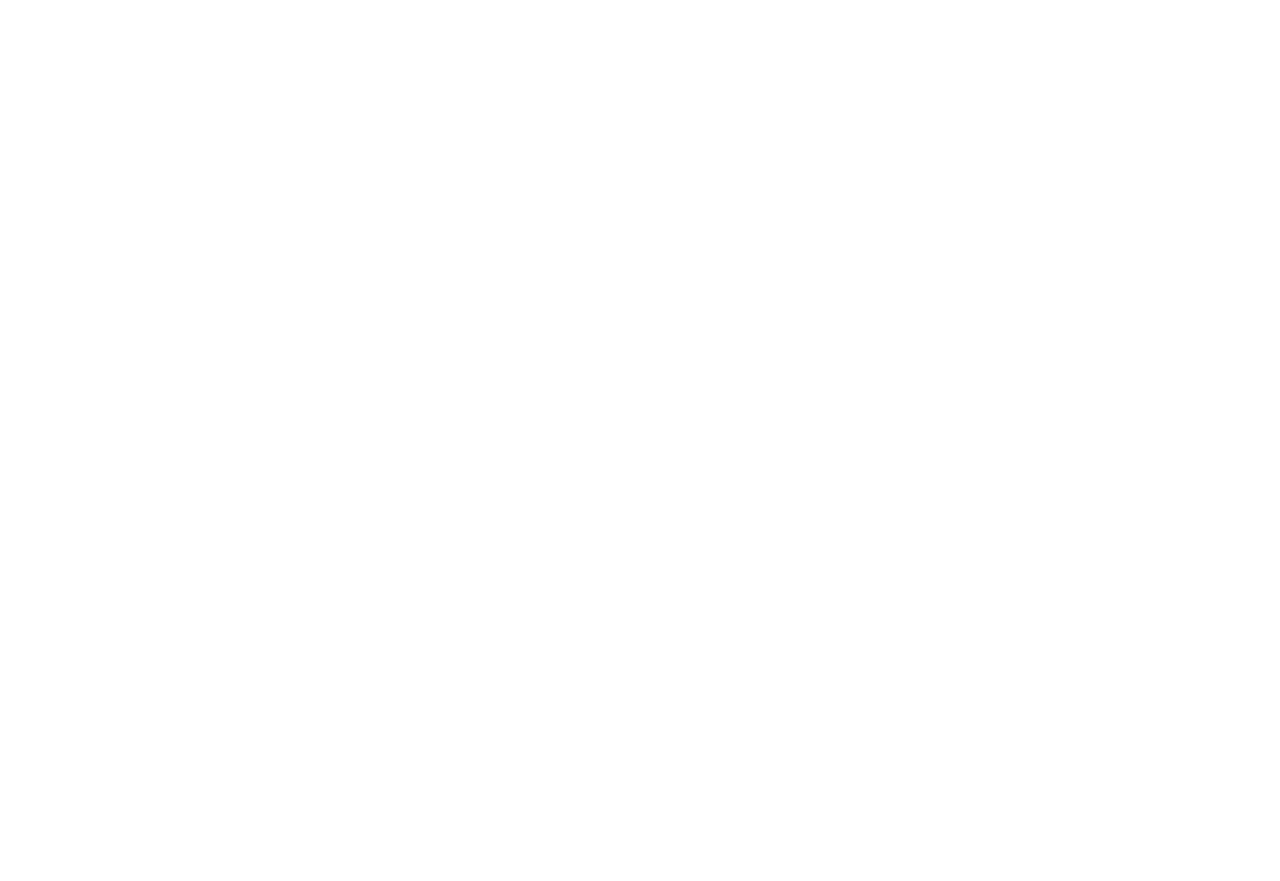
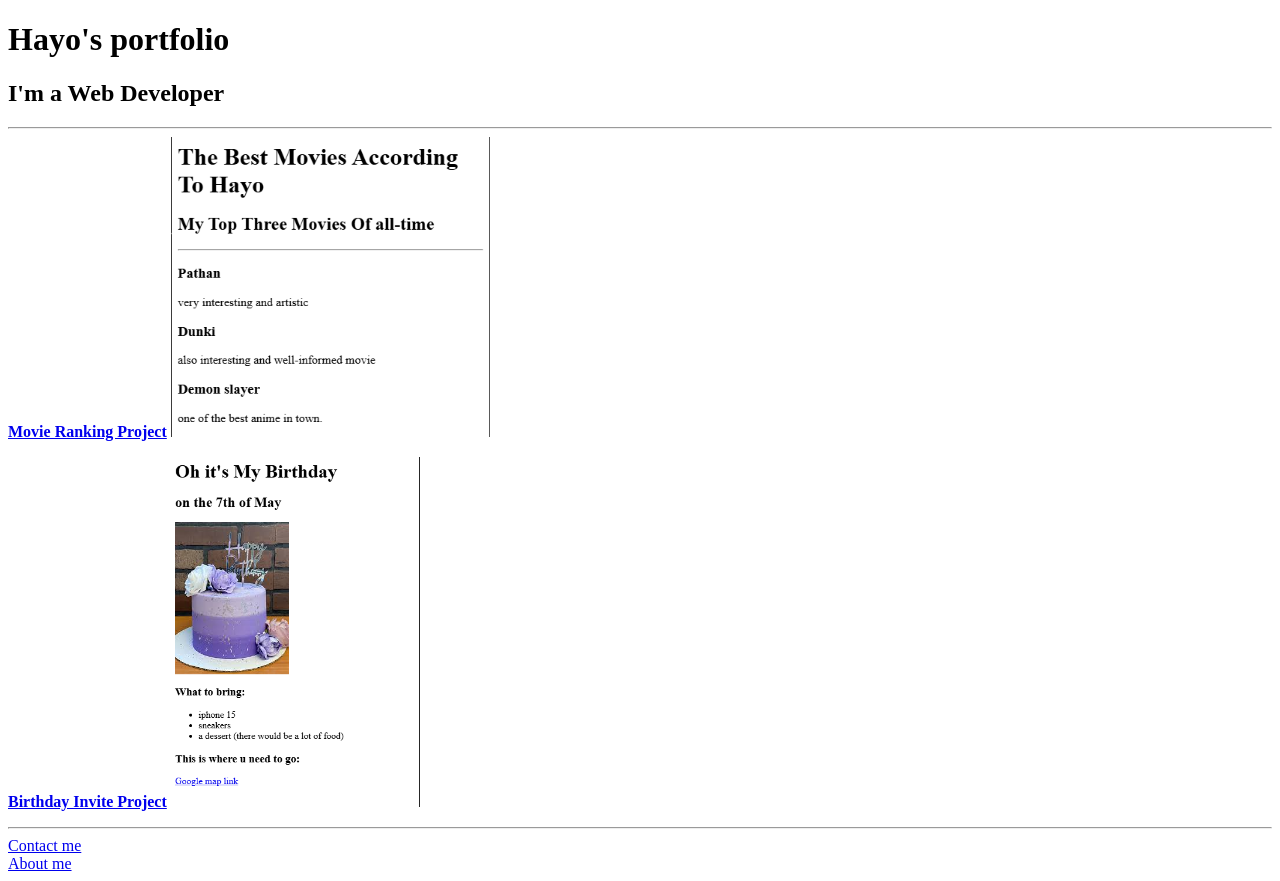
Before and after one commit to Hayo7/html-portfolio, a plain HTML site: page index.html in a window 1280 px wide. Before the commit the page ends 800 px from the top, so only its background shows below. Drawn offline with Linux system fonts and the light colour scheme.

Commit message:
Add files via upload

```diff
--- a/index.html
+++ b/index.html
@@ -13,3 +13,27 @@ HINT for TODO 6: You can use the height attribute set to 200 to make the image s
 https://developer.mozilla.org/en-US/docs/Web/HTML/Element/img#attr-height -->
 
 <!-- TODO 7: Add the Contact Me and About Me page links -->
+ <!DOCTYPE html>
+ <html lang="en">
+
+  <head>
+    <meta charset="UTF-8">
+    <title>My Website</title>
+ </head>
+
+ <body>
+    <h1>Hayo's portfolio</h1>
+    <h2>I'm a Web Developer</h2>
+    <hr/>
+    <a href="./public/movie.html"><b>Movie Ranking Project</b></a>
+    <img src="./assets/images/movie.png" height="300" alt="movie project preview"/>
+    <p>
+        <a href="./public/birthday.html"> <b> Birthday Invite Project</b></a>
+        <img src="./assets/images/birthday invite.png" height="350"  alt="birthday project preview"/>
+    </p>
+    <hr>
+    <a href="./public/contact.html">Contact me</a><br>
+    <a href="./public/about.html">About me</a>
+
+ </body>
+  </html>
```
